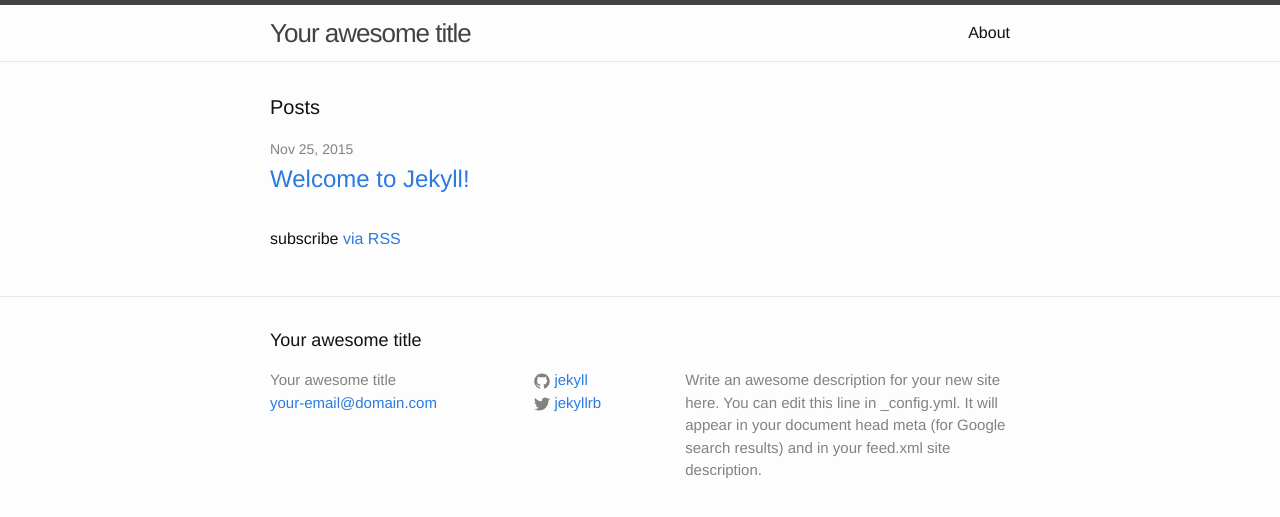
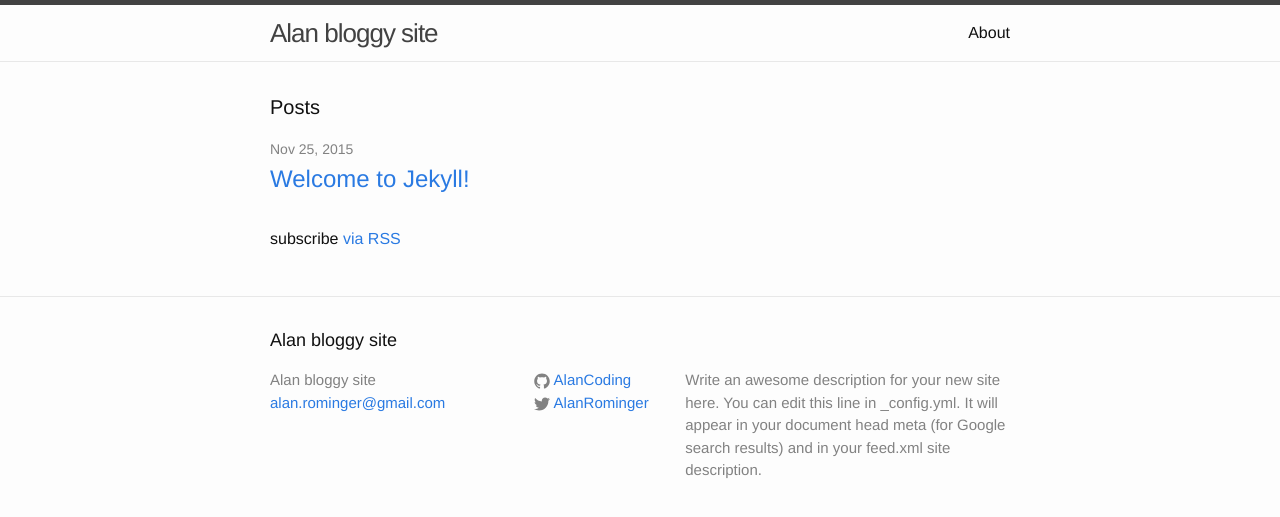
Before and after one commit to AlanCoding/alan-blog, a Jekyll site: the page built from index.html, in a window 1280 px wide. Shown: the top 517 px of the page. Built offline with Jekyll 4.4.1, drawn with Linux system fonts in a browser that asks for light colours.

Commit message:
more in config

```diff
--- a/_config.yml
+++ b/_config.yml
@@ -6,16 +6,16 @@
 # 'jekyll serve'. If you change this file, please restart the server process.
 
 # Site settings
-title: Your awesome title
-email: your-email@domain.com
+title: Alan bloggy site
+email: alan.rominger@gmail.com
 description: > # this means to ignore newlines until "baseurl:"
   Write an awesome description for your new site here. You can edit this
   line in _config.yml. It will appear in your document head meta (for
   Google search results) and in your feed.xml site description.
 baseurl: "/alan-blog" # the subpath of your site, e.g. /blog
-url: "http://yourdomain.com" # the base hostname & protocol for your site
-twitter_username: jekyllrb
-github_username:  jekyll
+url: "http://alancoding.github.io/alan-blog/" # the base hostname & protocol for your site
+twitter_username: AlanRominger
+github_username:  AlanCoding
 
 # Build settings
 markdown: kramdown
```
